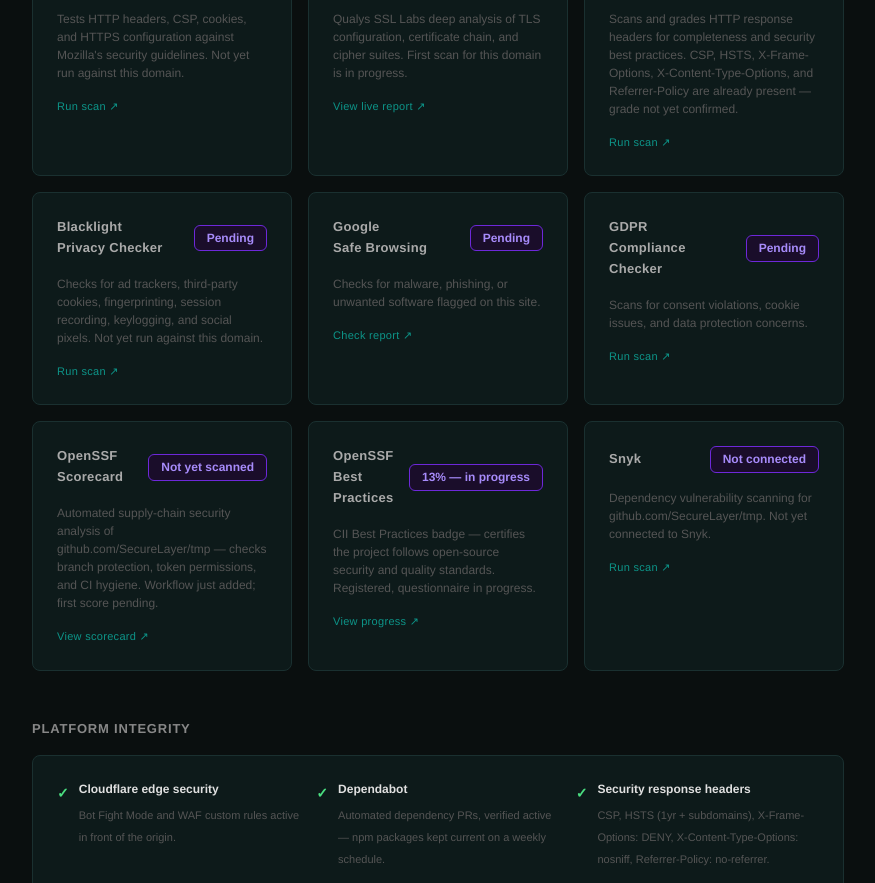
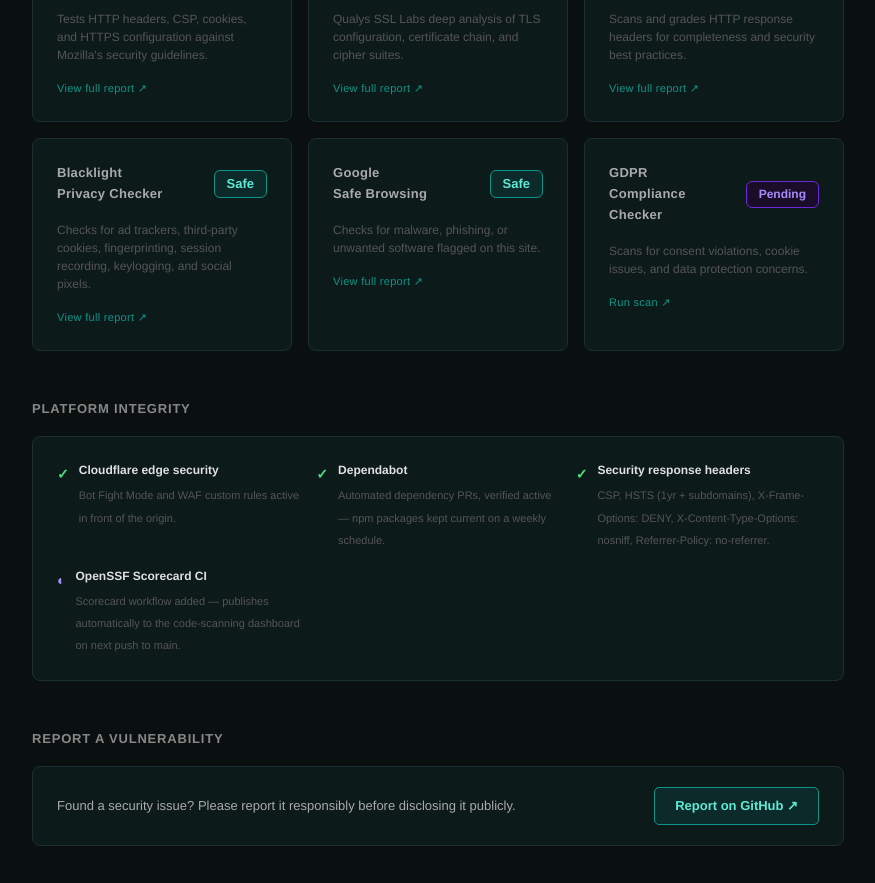
Before and after one commit to SecureLayer/tmp, an Astro site: page /security in a window 1280 px wide. Shown: the part 269-1152 px from the top of the page, without its empty margins (202-1077 px from the left). Built offline with nearby package versions, Linux system fonts and the light colour scheme; Astro itself is replaced by a stand-in of ours.

Commit message:
update sec page v3

```diff
--- a/src/pages/security.astro
+++ b/src/pages/security.astro
@@ -230,44 +230,44 @@
         <span class="service-name">HTTP Headers<br>Security Grade</span>
         <span class="grade-badge grade-pending">Pending</span>
       </div>
-      <p class="card-desc">Tests HTTP headers, CSP, cookies, and HTTPS configuration against Mozilla's security guidelines. Not yet run against this domain.</p>
-      <a class="card-link" href="https://developer.mozilla.org/en-US/observatory/analyze?host=securelayer.co" target="_blank" rel="noopener noreferrer">Run scan ↗</a>
+      <p class="card-desc">Tests HTTP headers, CSP, cookies, and HTTPS configuration against Mozilla's security guidelines.</p>
+      <a class="card-link" href="https://developer.mozilla.org/en-US/observatory/analyze?host=securelayer.co" target="_blank" rel="noopener noreferrer">View full report ↗</a>
     </div>
 
     <div class="score-card">
       <div class="card-header">
         <span class="service-name">SSL/TLS Server<br>Security Grade</span>
-        <span class="grade-badge grade-pending">Scanning…</span>
+        <span class="grade-badge grade-Aplus">A+</span>
       </div>
-      <p class="card-desc">Qualys SSL Labs deep analysis of TLS configuration, certificate chain, and cipher suites. First scan for this domain is in progress.</p>
-      <a class="card-link" href="https://www.ssllabs.com/ssltest/analyze.html?d=securelayer.co" target="_blank" rel="noopener noreferrer">View live report ↗</a>
+      <p class="card-desc">Qualys SSL Labs deep analysis of TLS configuration, certificate chain, and cipher suites.</p>
+      <a class="card-link" href="https://www.ssllabs.com/ssltest/analyze.html?d=securelayer.co" target="_blank" rel="noopener noreferrer">View full report ↗</a>
     </div>
 
     <div class="score-card">
       <div class="card-header">
         <span class="service-name">Security Headers<br>Grade</span>
-        <span class="grade-badge grade-pending">Pending</span>
+        <span class="grade-badge grade-Aplus">A+</span>
       </div>
-      <p class="card-desc">Scans and grades HTTP response headers for completeness and security best practices. CSP, HSTS, X-Frame-Options, X-Content-Type-Options, and Referrer-Policy are already present — grade not yet confirmed.</p>
-      <a class="card-link" href="https://securityheaders.com/?q=https%3A%2F%2Fsecurelayer.co" target="_blank" rel="noopener noreferrer">Run scan ↗</a>
+      <p class="card-desc">Scans and grades HTTP response headers for completeness and security best practices.</p>
+      <a class="card-link" href="https://securityheaders.com/?q=https%3A%2F%2Fsecurelayer.co" target="_blank" rel="noopener noreferrer">View full report ↗</a>
     </div>
 
     <div class="score-card">
       <div class="card-header">
         <span class="service-name">Blacklight<br>Privacy Checker</span>
-        <span class="grade-badge grade-pending">Pending</span>
+        <span class="grade-badge grade-safe">Safe</span>
       </div>
-      <p class="card-desc">Checks for ad trackers, third-party cookies, fingerprinting, session recording, keylogging, and social pixels. Not yet run against this domain.</p>
-      <a class="card-link" href="https://themarkup.org/blacklight?url=securelayer.co" target="_blank" rel="noopener noreferrer">Run scan ↗</a>
+      <p class="card-desc">Checks for ad trackers, third-party cookies, fingerprinting, session recording, keylogging, and social pixels.</p>
+      <a class="card-link" href="https://themarkup.org/blacklight?url=securelayer.co" target="_blank" rel="noopener noreferrer">View full report ↗</a>
     </div>
 
     <div class="score-card">
       <div class="card-header">
         <span class="service-name">Google<br>Safe Browsing</span>
-        <span class="grade-badge grade-pending">Pending</span>
+        <span class="grade-badge grade-safe">Safe</span>
       </div>
       <p class="card-desc">Checks for malware, phishing, or unwanted software flagged on this site.</p>
-      <a class="card-link" href="https://transparencyreport.google.com/safe-browsing/search?url=securelayer.co" target="_blank" rel="noopener noreferrer">Check report ↗</a>
+      <a class="card-link" href="https://transparencyreport.google.com/safe-browsing/search?url=securelayer.co" target="_blank" rel="noopener noreferrer">View full report ↗</a>
     </div>
 
     <div class="score-card">
@@ -277,33 +277,6 @@
       </div>
       <p class="card-desc">Scans for consent violations, cookie issues, and data protection concerns.</p>
       <a class="card-link" href="https://2gdpr.com/" target="_blank" rel="noopener noreferrer">Run scan ↗</a>
-    </div>
-
-    <div class="score-card">
-      <div class="card-header">
-        <span class="service-name">OpenSSF Scorecard</span>
-        <span class="grade-badge grade-pending">Not yet scanned</span>
-      </div>
-      <p class="card-desc">Automated supply-chain security analysis of github.com/SecureLayer/tmp — checks branch protection, token permissions, and CI hygiene. Workflow just added; first score pending.</p>
-      <a class="card-link" href="https://scorecard.dev/viewer/?uri=github.com/SecureLayer/tmp" target="_blank" rel="noopener noreferrer">View scorecard ↗</a>
-    </div>
-
-    <div class="score-card">
-      <div class="card-header">
-        <span class="service-name">OpenSSF<br>Best Practices</span>
-        <span class="grade-badge grade-pending">13% — in progress</span>
-      </div>
-      <p class="card-desc">CII Best Practices badge — certifies the project follows open-source security and quality standards. Registered, questionnaire in progress.</p>
-      <a class="card-link" href="https://www.bestpractices.dev/en/projects/11681" target="_blank" rel="noopener noreferrer">View progress ↗</a>
-    </div>
-
-    <div class="score-card">
-      <div class="card-header">
-        <span class="service-name">Snyk</span>
-        <span class="grade-badge grade-pending">Not connected</span>
-      </div>
-      <p class="card-desc">Dependency vulnerability scanning for github.com/SecureLayer/tmp. Not yet connected to Snyk.</p>
-      <a class="card-link" href="https://snyk.io/test/github/SecureLayer/tmp" target="_blank" rel="noopener noreferrer">Run scan ↗</a>
     </div>
 
   </div>
```
